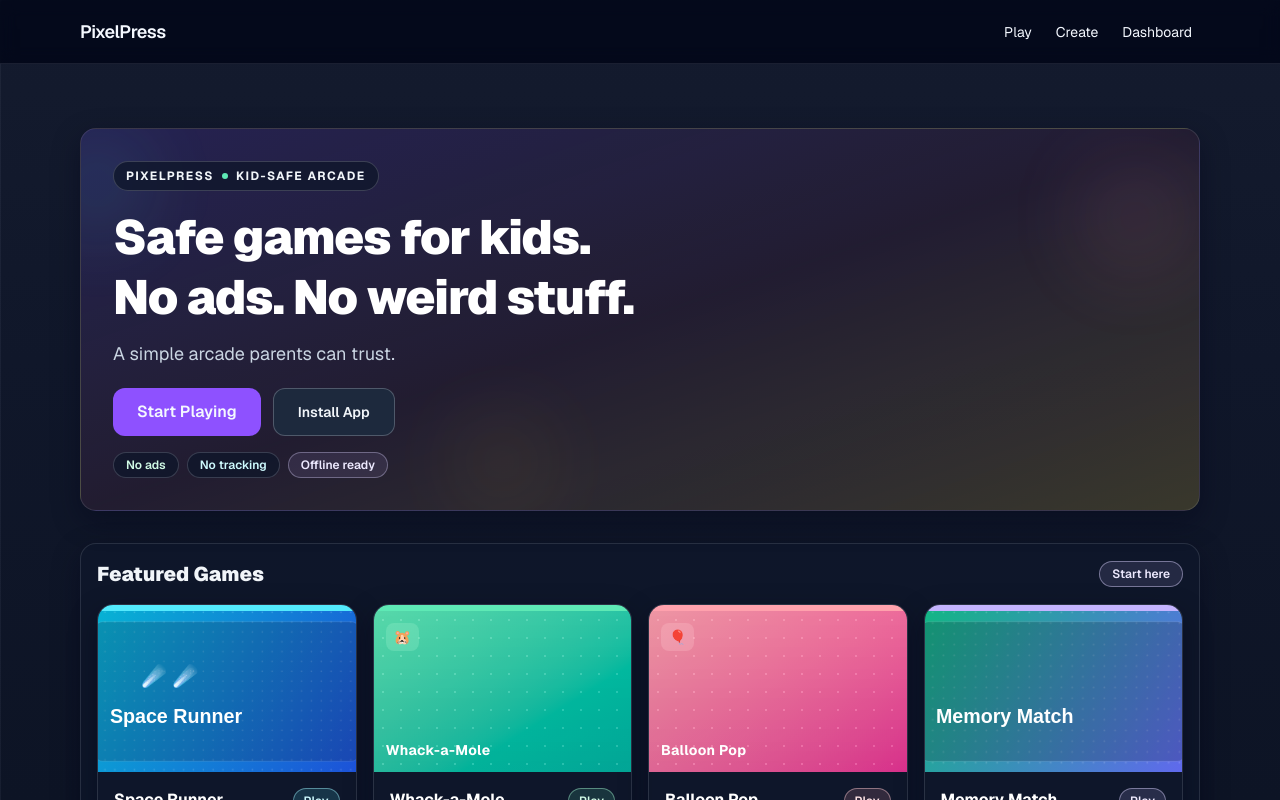
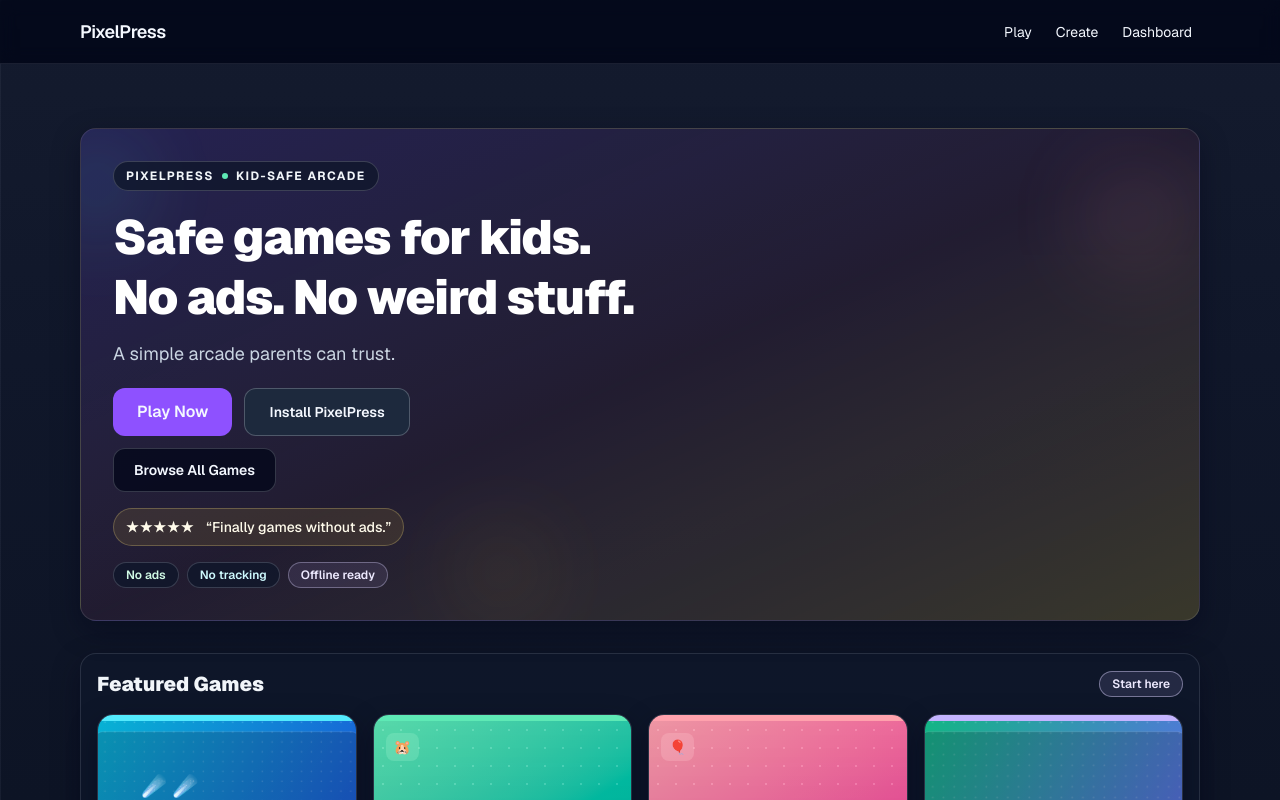
Before and after one commit to flowsyncsolutions/pixelpress, a Next.js app: page / in a window 1280 px wide. Shown: the top 800 px of the page. Built offline with nearby package versions, Linux system fonts and the light colour scheme.

Commit message:
Improve landing page conversion flow and direct play CTA

```diff
--- a/app/page.tsx
+++ b/app/page.tsx
@@ -1,7 +1,6 @@
 "use client";
 
 import Link from "next/link";
-import { useRouter } from "next/navigation";
 import { useState } from "react";
 import GameCover from "@/src/components/GameCover";
 import ParentTrustSection from "@/src/components/ParentTrustSection";
@@ -29,17 +28,11 @@ const HOW_IT_WORKS = [
 ];
 
 export default function Home() {
-  const router = useRouter();
   const { canPromptInstall, isInstalled, promptInstall } = usePwaInstall();
   const [isInstalling, setIsInstalling] = useState(false);
   const featuredGames = getFeaturedLiveGames().slice(0, 4);
 
   const handleInstall = async () => {
-    if (isInstalled) {
-      router.push("/play");
-      return;
-    }
-
     if (canPromptInstall) {
       setIsInstalling(true);
       try {
@@ -47,10 +40,7 @@ export default function Home() {
       } finally {
         setIsInstalling(false);
       }
-      return;
     }
-
-    router.push("/welcome");
   };
 
   return (
@@ -79,19 +69,42 @@ export default function Home() {
 
           <div className="mt-5 flex flex-col gap-3 sm:flex-row">
             <Link
-              href="/play"
+              href="/play/space-runner"
               className={`inline-flex h-12 items-center justify-center rounded-xl px-6 text-base font-semibold transition ${THEME.brandColors.primaryButton}`}
             >
-              Start Playing
+              Play Now
             </Link>
+            {canPromptInstall && !isInstalled ? (
               <button
                 type="button"
                 onClick={handleInstall}
                 disabled={isInstalling}
                 className={`${arcade.secondaryButton} h-12 px-6 text-base disabled:cursor-not-allowed disabled:opacity-70`}
               >
-              {isInstalling ? "Opening..." : "Install App"}
+                {isInstalling ? "Opening..." : "Install PixelPress"}
               </button>
+            ) : (
+              <Link
+                href="/welcome"
+                className={`${arcade.secondaryButton} inline-flex h-12 items-center justify-center px-6 text-base`}
+              >
+                Install PixelPress
+              </Link>
+            )}
+          </div>
+
+          <div className="mt-3">
+            <Link
+              href="/play"
+              className="inline-flex h-11 items-center justify-center rounded-xl border border-slate-200/20 bg-slate-950/75 px-5 text-sm font-semibold text-slate-100 transition hover:bg-slate-900/95"
+            >
+              Browse All Games
+            </Link>
+          </div>
+
+          <div className="mt-4 inline-flex items-center gap-3 rounded-full border border-amber-200/25 bg-amber-300/10 px-3 py-2 text-sm text-amber-50">
+            <span className="font-black tracking-[0.08em]">★★★★★</span>
+            <span className="text-sm font-medium">&ldquo;Finally games without ads.&rdquo;</span>
           </div>
 
           <div className="mt-4 flex flex-wrap gap-2 text-xs font-semibold text-slate-100">
```
Lines whose indentation alone changed are shown as unchanged.
